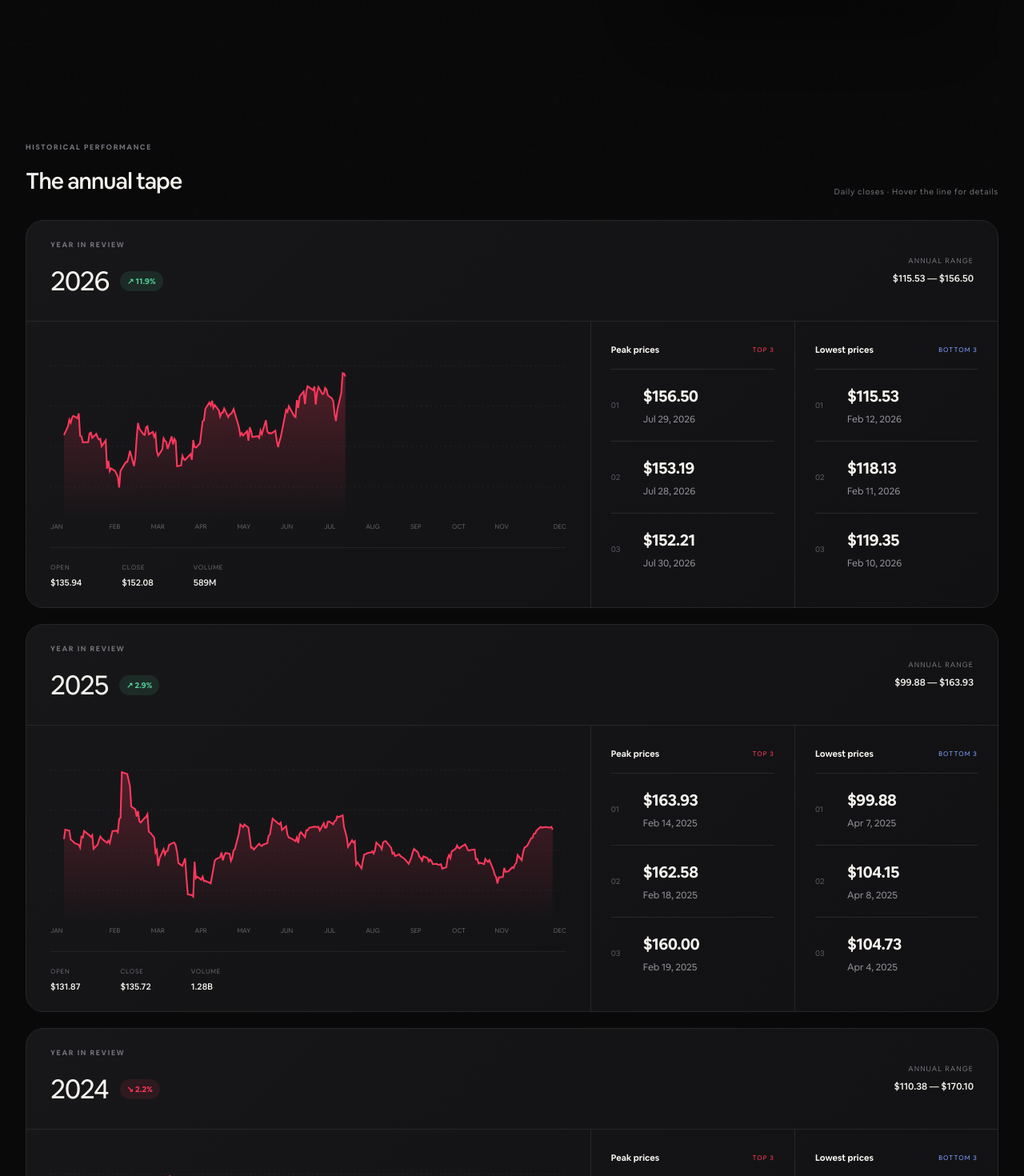
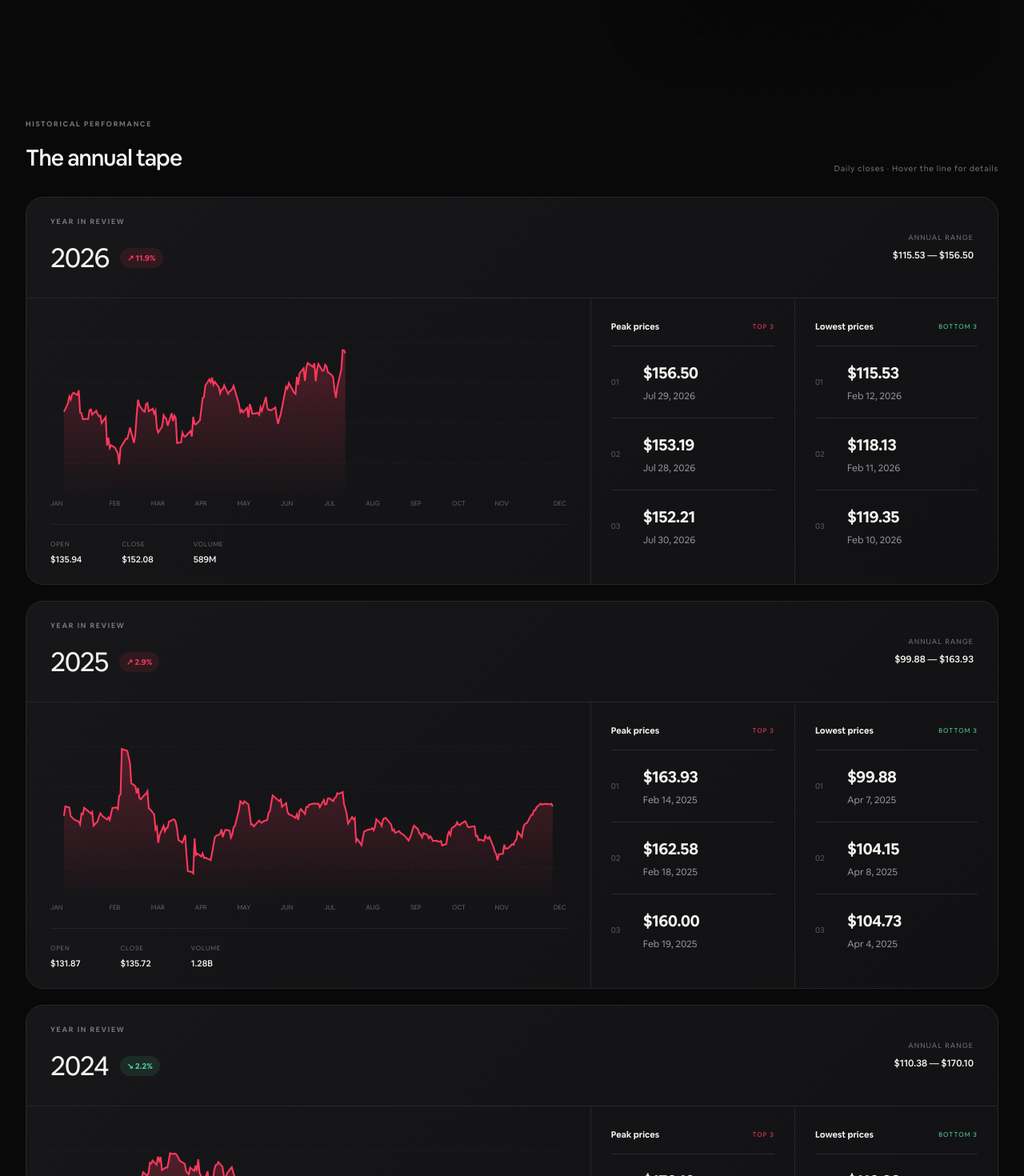
Before and after one commit to ryansongyuan/abnbff, a Next.js app: page / in a window 1280 px wide. Shown: the part 500-1970 px from the top of the page at 80% size. Built offline with nearby package versions, Linux system fonts and the light colour scheme.

Commit message:
Polish stock colors and page spacing

```diff
--- a/app/globals.css
+++ b/app/globals.css
@@ -69,26 +69,26 @@ nav { position: sticky; top: 0; z-index: 20; height: 90px; display: grid; grid-t
 .quote-line { display: flex; align-items: baseline; justify-content: space-between; gap: 15px; margin: 17px 0 8px; }
 .quote-line strong { font-size: clamp(36px, 4vw, 54px); letter-spacing: -.05em; }
 .quote-line span { font-size: 12px; }
-.down { color: var(--accent); }
-.up-text { color: var(--green); }
+.down { color: var(--green); }
+.up-text { color: var(--accent); }
 .quote-meta { display: flex; justify-content: space-between; color: #77767e; font-size: 10px; }
 .spark { margin: 24px -5px -6px; height: 60px; }
 .spark svg { width: 100%; height: 100%; overflow: visible; }
 .spark path { fill: none; stroke: var(--accent); stroke-width: 2; }
 
-.section-head { display: flex; justify-content: space-between; align-items: end; padding: 58px 0 28px; }
+.section-head { display: flex; justify-content: space-between; align-items: end; padding: 29px 0 28px; }
 .eyebrow { display: block; color: #75747c; font-size: 9px; letter-spacing: .18em; font-weight: bold; margin-bottom: 13px; }
 .section-head h2 { margin: 0; font-size: 28px; letter-spacing: -.035em; font-weight: 500; }
 .section-head p { color: #6f6e75; font-size: 10px; letter-spacing: .08em; }
-.cards { display: grid; gap: 20px; }
+.cards { display: grid; gap: 20px; padding-bottom: 100px; }
 .year-card { scroll-margin-top: 108px; background: linear-gradient(135deg, #171719, #111113); border: 1px solid #27272b; border-radius: 22px; overflow: hidden; animation: rise .5s ease both; animation-delay: var(--delay); }
 @keyframes rise { from { opacity: 0; transform: translateY(14px); } }
 .card-head { min-height: 108px; padding: 24px 30px; display: flex; justify-content: space-between; align-items: center; border-bottom: 1px solid var(--line); }
 .year-row { display: flex; align-items: center; gap: 14px; }
 .year-row h2 { margin: 0; font-size: 34px; letter-spacing: -.04em; }
 .change { border-radius: 99px; padding: 5px 9px; font-size: 10px; font-weight: 700; }
-.change.up { background: rgba(84,209,155,.11); color: var(--green); }
-.change.down { background: rgba(255,56,92,.1); color: var(--accent); }
+.change.up { background: rgba(255,56,92,.1); color: var(--accent); }
+.change.down { background: rgba(84,209,155,.11); color: var(--green); }
 .range { display: grid; text-align: right; gap: 6px; }
 .range span { color: #6f6e75; font-size: 9px; text-transform: uppercase; letter-spacing: .12em; }
 .range strong { font-size: 12px; font-weight: 500; }
@@ -118,7 +118,7 @@ nav { position: sticky; top: 0; z-index: 20; height: 90px; display: grid; grid-t
 .ranking-title { display: flex; justify-content: space-between; align-items: center; gap: 12px; margin-bottom: 15px; }
 .ranking-title span { font-size: 11px; font-weight: 700; }
 .ranking-title small { font-size: 8px; color: var(--accent); letter-spacing: .14em; white-space: nowrap; }
-.price-ranking.bottom .ranking-title small { color: #7aa2ff; }
+.price-ranking.bottom .ranking-title small { color: var(--green); }
 .price-extreme { display: grid; grid-template-columns: 28px 1fr; gap: 12px; align-items: center; padding: 18px 0; border-top: 1px solid #29292d; }
 .rank { font-size: 10px; color: #57565e; }
 .price-extreme div { display: grid; gap: 5px; min-width: 0; }
```
